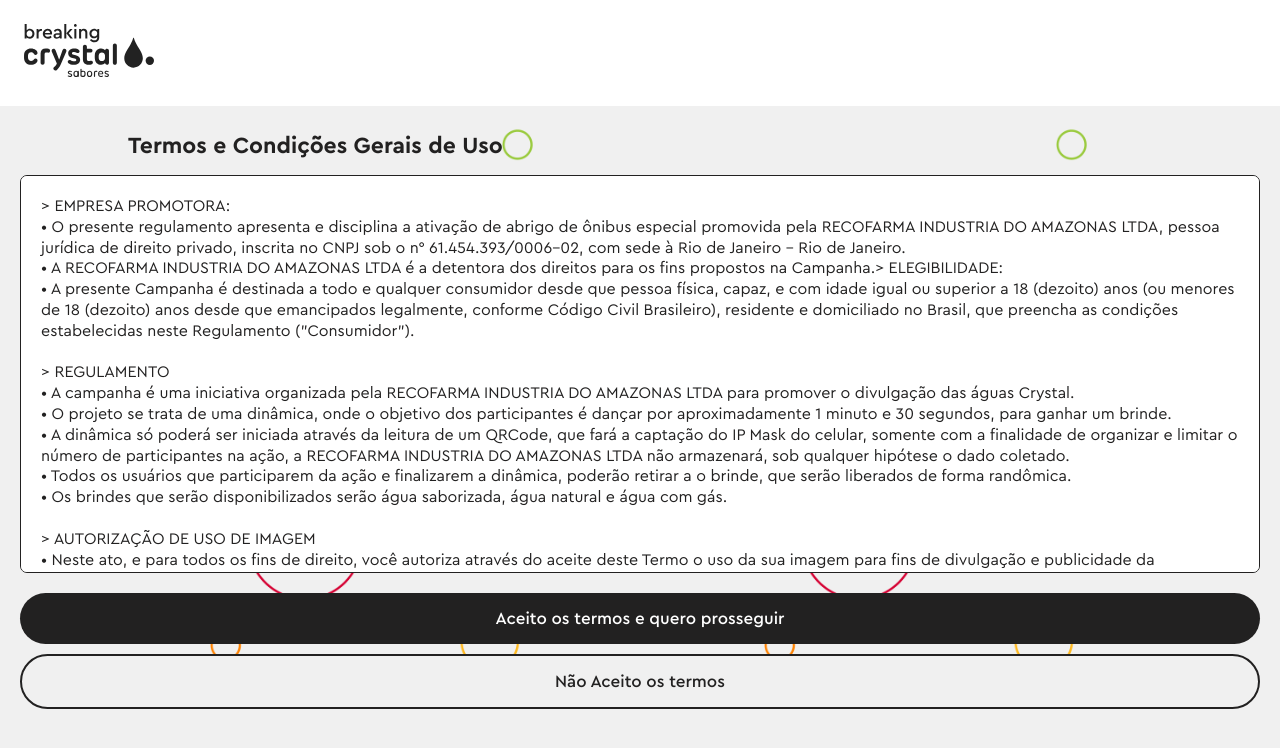
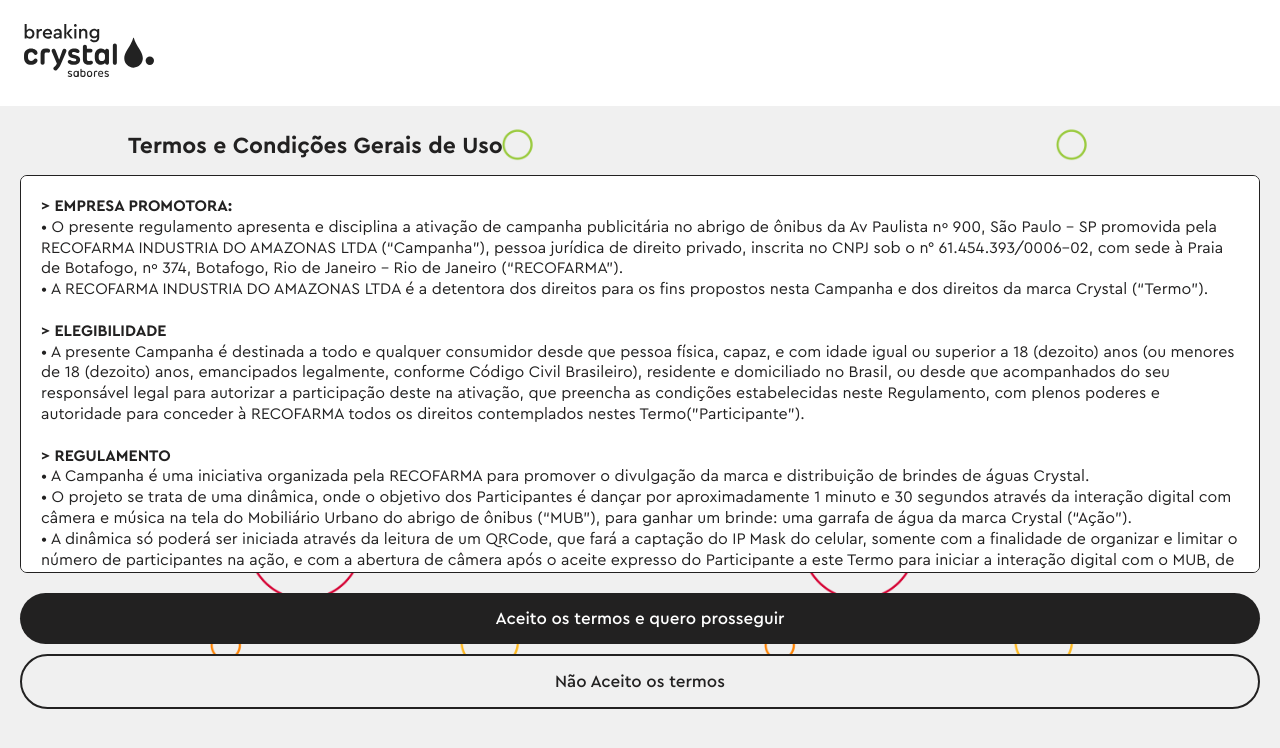
Before and after one commit to lanjosdev/spotify-qrcode, a React (Vite) app: page / in a window 1280 px wide. Shown: the top 748 px of the page. Built offline with nearby package versions, Linux system fonts and the light colour scheme.

Commit message:
mudança de termo

```diff
--- a/src/pages/Termo/index.jsx
+++ b/src/pages/Termo/index.jsx
@@ -112,45 +112,47 @@
                 <div className="termo-container">
                     <div className="termo-texto">
                     <p>
-                        > EMPRESA PROMOTORA: <br />
-                        • O presente regulamento apresenta e disciplina a ativação de abrigo de ônibus especial promovida pela RECOFARMA INDUSTRIA DO AMAZONAS LTDA, pessoa jurídica de direito privado, inscrita no CNPJ sob o n° 61.454.393/0006-02, com sede à Rio de Janeiro – Rio de Janeiro. <br />
-                        • A RECOFARMA INDUSTRIA DO AMAZONAS LTDA é a detentora dos direitos para os fins propostos na Campanha.> ELEGIBILIDADE: <br />
-                        • A presente Campanha é destinada a todo e qualquer consumidor desde que pessoa física, capaz, e com idade igual ou superior a 18 (dezoito) anos (ou menores de 18 (dezoito) anos desde que emancipados legalmente, conforme Código Civil Brasileiro), residente e domiciliado no Brasil, que preencha as condições estabelecidas neste Regulamento ("Consumidor").
+                        <span>{'>'} EMPRESA PROMOTORA:</span> <br />
+                        • O presente regulamento apresenta e disciplina a ativação de campanha publicitária no abrigo de ônibus da Av Paulista nº 900, São Paulo - SP  promovida pela RECOFARMA INDUSTRIA DO AMAZONAS LTDA (“Campanha”), pessoa jurídica de direito privado, inscrita no CNPJ sob o n° 61.454.393/0006-02, com sede à Praia de Botafogo, nº 374, Botafogo, Rio de Janeiro – Rio de Janeiro (“RECOFARMA”).<br />
+                        • A RECOFARMA INDUSTRIA DO AMAZONAS LTDA é a detentora dos direitos para os fins propostos nesta Campanha e dos direitos da marca Crystal (“Termo”).
                     </p>
                     <br />
 
                     <p>
-                        > REGULAMENTO <br />
-                        • A campanha é uma iniciativa organizada pela RECOFARMA INDUSTRIA DO AMAZONAS LTDA para promover o divulgação das águas Crystal. <br />
-                        • O projeto se trata de uma dinâmica, onde o objetivo dos participantes é dançar por aproximadamente 1 minuto e 30 segundos, para ganhar um brinde. <br />
-                        • A dinâmica só poderá ser iniciada através da leitura de um QRCode, que fará a captação do IP Mask do celular, somente com a finalidade de organizar e limitar o número de participantes na ação, a RECOFARMA INDUSTRIA DO AMAZONAS LTDA não armazenará, sob qualquer hipótese o dado coletado. <br />
-                        • Todos os usuários que participarem da ação e finalizarem a dinâmica, poderão retirar a o brinde, que serão liberados de forma randômica. <br />
-                        • Os brindes que serão disponibilizados serão água saborizada, água natural e água com gás.
+                        <span>{'>'} ELEGIBILIDADE</span> <br />
+                        • A presente Campanha é destinada a todo e qualquer consumidor desde que pessoa física, capaz, e com idade igual ou superior a 18 (dezoito) anos (ou menores de 18 (dezoito) anos, emancipados legalmente, conforme Código Civil Brasileiro), residente e domiciliado no Brasil, ou desde que acompanhados do seu responsável legal para autorizar a participação deste na ativação, que preencha as condições estabelecidas neste Regulamento, com plenos poderes e autoridade para conceder à RECOFARMA todos os direitos contemplados nestes Termo("Participante").
                     </p>
                     <br />
 
                     <p>
-                        > AUTORIZAÇÃO DE USO DE IMAGEM <br />
-                        • Neste ato, e para todos os fins de direito, você autoriza através do aceite deste Termo o uso da sua imagem para fins de divulgação e publicidade da Campanha, em caráter definitivo e gratuito, de forma total, definitiva, irretratável e irrevogável os direitos de uso, edição, inserção, exibição, sincronização, reprodução e exploração comercial da fotografia/vídeo especificamente para a Campanha, bem como licencia e autoriza à RECOFARMA INDUSTRIA DO AMAZONAS LTDA também de forma total, definitiva, irretratável e irrevogável os direitos de uso de sua imagem para serem utilizados pela RECOFARMA INDUSTRIA DO AMAZONAS LTDA ou por terceiros autorizados por esta, no todo ou em parte nesta Campanha. <br />
-                        • Você concorda que a RECOFARMA INDUSTRIA DO AMAZONAS LTDA será proprietária exclusiva de todos os direitos autorais e quaisquer outros direitos sobre a Campanha, e que a RECOFARMA INDUSTRIA DO AMAZONAS LTDA seus licenciados, sucessores e/ou cessionários, bem como terceiros autorizados pela RECOFARMA INDUSTRIA DO AMAZONAS LTDA terão o direito de usar, editar, inserir exibir, transmitir, licenciar, comercializar e distribuir a Campanha pelo prazo definido neste Termo contendo ou não sua imagem, no todo ou em parte, em todos os meios de comunicação, em todas e quaisquer formas de mídia hoje ou no futuro existentes, incluindo, mas não se limitando a, todas as formas de rádio e de televisão seja aberta ou fechada/por assinatura e qualquer outra forma de televisão por assinatura, telefonia celular, banda larga, sem fio, (conjuntamente, TV Every-where) e outras plataformas de distribuição que integrem ou venham a integrar o conceito de TV Everywhere, bem como via internet (mídia sem fio wireless), video sob demanda e todas as suas modalidades, Catch Up, em salas de cinema, através de fonogramas (incluindo cassetes, CDs, discos a laser e DVDs, e a veiculação do fonograma em rádios), em circuito cinematográfico, circuito fechado, inclusão em obras audiovisuais em geral, programas de computador, em publicações impressas em geral. <br />
-                        • Você ainda reconhece e concorda que a RECOFARMA INDUSTRIA DO AMAZONAS LTDA poderá usar sua imagem de acordo com os termos e condições estabelecidos nestes T&C havendo compensação em razão da exploração comercial de sua imagem, bem como pela utilização de marca, incluindo os seus elementos nominativos necessários à sua inserção em sua promoção de captação de vídeo, seja a que tempo e a que título for, em todas as mídias, modalidades de utilização e territórios estabelecidos neste instrumento, sem limite máximo quanto ao número de exibições, ficando a RECOFARMA INDUSTRIA DO AMAZONAS LTDA responsável por qualquer consequência decorrente da utilização de sua imagem direta e exclusivamente pela RECOFARMA INDUSTRIA DO AMAZONAS LTDA, nos termos deste T&C. <br />
-                        • Designar as disposições previstas nestes T&C que criam para a RECOFARMA INDUSTRIA DO AMAZONAS LTDA qualquer obrigação de utilização econômica de sua imagem na Campanha, não sendo devido a você, na ausência de utilização pela RECOFARMA INDUSTRIA DO AMAZONAS LTDA, qualquer direito sobre o mesmo. <br />
-                        • O aceite do T&C garante que: (i) é o único titular de todos os direitos da imagem; (ii) tem plenos poderes e autoridade para conceder à RECOFARMA INDUSTRIA DO AMAZONAS LTDA todos os direitos contemplados nestes T&C; (iii) o uso da imagem pela RECOFARMA INDUSTRIA DO AMAZONAS LTDA, conforme estabelecido acima, não viola ou infringe, nem tampouco violará ou infringirá os direitos de qualquer pessoa física ou jurídica e que tal uso autorizado por meio do presente não dará origem a quaisquer alegações de violação, difamação, invasão de privacidade, publicidade, pedidos de pagamento de taxas de reutilização ou residuais, ou quaisquer outras reivindicações.
+                        <span>{'>'} REGULAMENTO</span> <br />
+                        • A Campanha é uma iniciativa organizada pela RECOFARMA para promover o divulgação da marca e distribuição de brindes de águas Crystal. <br />
+                        • O projeto se trata de uma dinâmica, onde o objetivo dos Participantes é dançar por aproximadamente 1 minuto e 30 segundos através da interação digital com câmera e música na tela do Mobiliário Urbano do abrigo de ônibus (“MUB”), para ganhar um brinde: uma garrafa de água da marca Crystal (“Ação”). <br />
+                        • A dinâmica só poderá ser iniciada através da leitura de um QRCode, que fará a captação do IP Mask do celular, somente com a finalidade de organizar e limitar o número de participantes na ação, e com a abertura de câmera após o aceite expresso do Participante a este Termo para iniciar a interação digital com o MUB, de modo que a RECOFARMA não armazenará, sob qualquer hipótese os dados pessoais coletados para esta Campanha. <br />
+                        • Todos os usuários que participarem da Ação e finalizarem a dinâmica, poderão retirar o brinde, que serão liberados de forma randômica para cada Participante. <br />
+                        • Os brindes a serem disponibilizados serão garrafas de: água saborizada, água natural e água com gás da marca Crystal.
                     </p>
                     <br />
 
                     <p>
-                        > PERÍODO <br />
-                        • Esta Campanha iniciará no dia 27/08/2024 e terminará no dia 02/09/2024.
+                        <span>{'>'} AUTORIZAÇÃO DE USO DE IMAGEM</span> <br />
+                        • Neste ato, e para todos os fins de direito, você, na qualidade de Participante desta Campanha, autoriza através do aceite deste Termo a captação temporária da sua imagem para fins de participação e divulgação institucional e publicitária da Campanha, em caráter definitivo e gratuito, de forma total, definitiva, irretratável e irrevogável, bem como licencia e autoriza à RECOFARMA também de forma total, definitiva, irretratável e irrevogável os direitos de captação temporária de sua imagem para serem utilizados pela RECOFARMA ou por terceiros autorizados por esta.  <br />
+                        • Ao aceitar este Termo você declara e garante que a RECOFARMA  e terceiros autorizados por esta não possuem qualquer obrigação de restituição econômica pela sua imagem na Campanha, não sendo devido a você, qualquer direito sobre o mesmo. <br />
+                        • O aceite deste Termo garante que: (i) é o único titular de todos os direitos da imagem; (ii) tem plenos poderes e autoridade para conceder à RECOFARMA todos os direitos contemplados nestes Termos; (iii) o uso da imagem pela RECOFARMA conforme estabelecido acima, não viola ou infringe, nem tampouco violará ou infringirá os direitos de qualquer pessoa física ou jurídica e que tal uso autorizado por meio do presente não dará origem a quaisquer alegações de violação, difamação, invasão de privacidade, publicidade, pedidos de pagamento de taxas de reutilização ou residuais, ou quaisquer outras reivindicações.
                     </p>
                     <br />
 
                     <p>
-                        > CONSIDERAÇÕES FINAIS: <br />
+                        <span>{'>'} PERÍODO</span> <br />
+                        • Esta Campanha iniciará no dia 27/08/2024 e terminará no dia 02/09/2024, com período de ativação de cada dia das 10h às 16h, sendo certo que nenhum dado pessoal, incluindo a sua imagem ficarão armazenados no MUB utilizado para a Campanha.
+                    </p>
+                    <br />
+
+                    <p>
+                        <span>{'>'} CONSIDERAÇÕES FINAIS</span> <br />
                         • A participação do Consumidor nesta Campanha é voluntária e gratuita, a simples participação do consumidor caracteriza, por si só, a aceitação total e irrestrita de todos os seus termos e condições e demais comunicados a ela relacionados. <br />
                         • O presente Regulamento poderá ser alterado ou suspenso a qualquer tempo, principalmente, mas não somente, por motivo de caso fortuito, força maior ou qualquer outro fator ou motivo imprevisto. <br />
-                        • Todos os termos, condições e disposições deste Regulamento são independentes, sendo certo que, na hipótese de qualquer um de seus termos, condições ou disposições serem considerados inválidos, inexequíveis ou ilegais, no todo ou em parte, por qualquer motivo, a validade e exequibilidade dos demais termos, condições e disposições, ou de partes dos mesmos, não serão afetadas. <br />
-                        • A RECOFARMA INDUSTRIA DO AMAZONAS LTDA é a única responsável pela Campanha isentando o Grupo Eletromidia de quaisquer danos, materiais ou morais, que tenham sido ocasionados em função da Campanha.
+                        • A RECOFARMA é a única responsável pela Campanha isentando o Grupo Eletromidia de quaisquer danos, materiais ou morais, que tenham sido ocasionados em função da Campanha.
                     </p>
 
                     </div>
```
